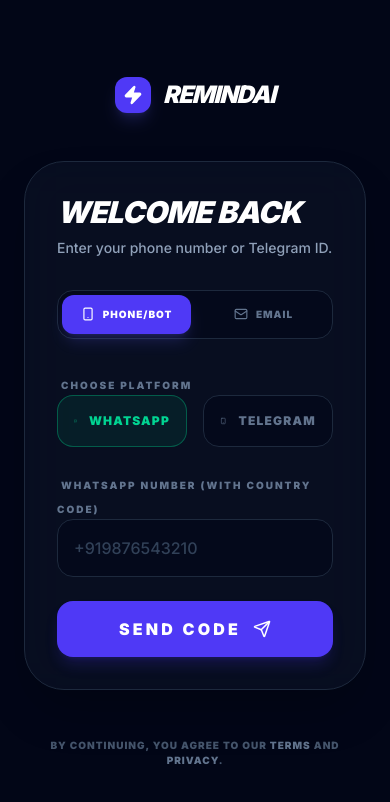
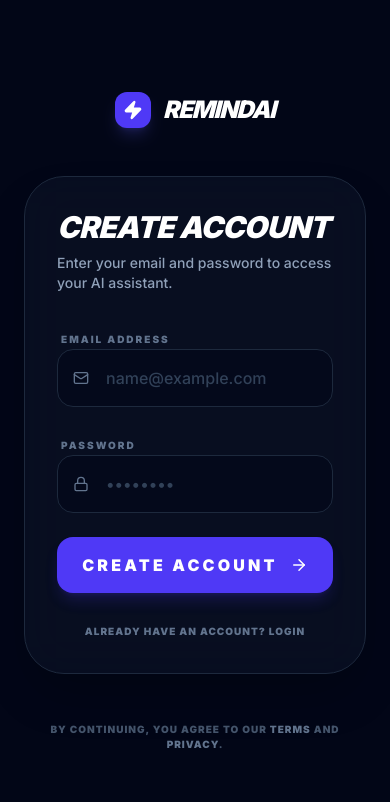
Before and after one commit to systematicfunnels/remind_ai, a Next.js app: page /login in a window 390 px wide. Shown: the top 802 px of the page. Built offline with nearby package versions, Linux system fonts and the light colour scheme.

Commit message:
refactor(login): simplify auth flow to email-only
Remove phone/OTP authentication and related UI components
Default to email auth and signup mode for cleaner user experience
Replace router refresh with hard redirect for session consistency

```diff
--- a/app/login/page.tsx
+++ b/app/login/page.tsx
@@ -10,62 +10,35 @@
   const initialPlan = searchParams.get('plan');
   const initialPlatform = searchParams.get('platform') as 'whatsapp' | 'telegram' | 'instagram' | null;
 
-  const [step, setStep] = useState<'phone' | 'otp' | 'email'>('phone');
-  const [authMode, setAuthMode] = useState<'phone' | 'email'>(initialPlan ? 'email' : 'phone');
+  const [authMode, setAuthMode] = useState<'email'>('email');
   const [email, setEmail] = useState('');
   const [password, setPassword] = useState('');
-  const [isSignup, setIsSignup] = useState(!!initialPlan);
-  const [phoneId, setPhoneId] = useState('');
-  const [channel, setChannel] = useState<'whatsapp' | 'telegram'>(initialPlatform === 'telegram' ? 'telegram' : 'whatsapp');
-  const [otp, setOtp] = useState('');
+  const [isSignup, setIsSignup] = useState(true);
   const [loading, setLoading] = useState(false);
   const [error, setError] = useState('');
   const router = useRouter();
-
-  const handleSendOtp = async (e: React.FormEvent) => {
-    e.preventDefault();
-    setLoading(true);
-    setError('');
-
-    try {
-      const res = await fetch('/api/auth/otp/send', {
-        method: 'POST',
-        headers: { 'Content-Type': 'application/json' },
-        body: JSON.stringify({ phoneId, channel }),
-      });
-
-      if (res.ok) {
-        setStep('otp');
-      } else {
-        const data = await res.json();
-        setError(data.error || 'Failed to send code. Make sure you have messaged our bot first.');
-      }
-    } catch {
-      setError('Connection error. Please try again.');
-    } finally {
-      setLoading(false);
-    }
-  };
 
   const handleEmailAuth = async (e: React.FormEvent) => {
     e.preventDefault();
     setLoading(true);
     setError('');
 
+    const endpoint = isSignup ? '/api/auth/email/signup' : '/api/auth/email/login';
+
     try {
-      const endpoint = isSignup ? '/api/auth/email/signup' : '/api/auth/email/login';
       const res = await fetch(endpoint, {
         method: 'POST',
         headers: { 'Content-Type': 'application/json' },
         body: JSON.stringify({ email, password }),
       });
 
+      const data = await res.json();
+
       if (res.ok) {
-        router.push('/dashboard');
-        router.refresh();
+        // Force a hard refresh to update session state across the app
+        window.location.href = '/dashboard';
       } else {
-        const data = await res.json();
-        setError(data.error || 'Authentication failed.');
+        setError(data.error || (isSignup ? 'Failed to create account' : 'Invalid email or password'));
       }
     } catch {
       setError('Connection error. Please try again.');
@@ -76,28 +49,6 @@
 
   const handleVerifyOtp = async (e: React.FormEvent) => {
     e.preventDefault();
-    setLoading(true);
-    setError('');
-
-    try {
-      const res = await fetch('/api/auth/otp/verify', {
-        method: 'POST',
-        headers: { 'Content-Type': 'application/json' },
-        body: JSON.stringify({ phoneId, code: otp }),
-      });
-
-      if (res.ok) {
-        router.push('/dashboard');
-        router.refresh();
-      } else {
-        const data = await res.json();
-        setError(data.error || 'Invalid or expired code.');
-      }
-    } catch {
-      setError('Verification error. Please try again.');
-    } finally {
-      setLoading(false);
-    }
   };
 
   return (
@@ -131,34 +82,11 @@
             </div>
           )}
           <h1 className="text-3xl font-black text-white italic uppercase tracking-tight mb-2">
-            {step === 'otp' ? 'Check your Bot' : (isSignup ? 'Create Account' : 'Welcome Back')}
+            {isSignup ? 'Create Account' : 'Welcome Back'}
           </h1>
           <p className="text-slate-400 text-sm font-medium mb-8">
-            {step === 'otp'
-              ? `We sent a 6-digit code to your ${channel === 'whatsapp' ? 'WhatsApp' : 'Telegram'}.`
-              : (authMode === 'phone' ? 'Enter your phone number or Telegram ID.' : 'Enter your email and password.')}
+            Enter your email and password to access your AI assistant.
           </p>
-
-          <div className="flex gap-2 mb-8 p-1 bg-slate-950/50 rounded-2xl border border-slate-800">
-            <button
-              onClick={() => { setAuthMode('phone'); setStep('phone'); setError(''); }}
-              className={`flex-1 flex items-center justify-center gap-2 py-3 rounded-xl text-[10px] font-black uppercase tracking-widest transition-all ${
-                authMode === 'phone' ? 'bg-indigo-600 text-white shadow-lg shadow-indigo-500/20' : 'text-slate-500 hover:text-slate-300'
-              }`}
-            >
-              <Smartphone size={14} />
-              Phone/Bot
-            </button>
-            <button
-              onClick={() => { setAuthMode('email'); setStep('email'); setError(''); }}
-              className={`flex-1 flex items-center justify-center gap-2 py-3 rounded-xl text-[10px] font-black uppercase tracking-widest transition-all ${
-                authMode === 'email' ? 'bg-indigo-600 text-white shadow-lg shadow-indigo-500/20' : 'text-slate-500 hover:text-slate-300'
-              }`}
-            >
-              <Mail size={14} />
-              Email
-            </button>
-          </div>
 
           {error && (
             <div className="mb-6 p-4 bg-rose-500/10 border border-rose-500/20 rounded-2xl">
@@ -166,102 +94,6 @@
             </div>
           )}
 
-          {step === 'otp' ? (
-            <form onSubmit={handleVerifyOtp} className="space-y-6">
-              <div className="space-y-2">
-                <label className="text-[10px] font-black text-slate-500 uppercase tracking-[0.2em] ml-1">6-Digit OTP</label>
-                <input
-                  type="text"
-                  value={otp}
-                  onChange={(e) => setOtp(e.target.value.replace(/\D/g, '').slice(0, 6))}
-                  placeholder="000000"
-                  required
-                  autoFocus
-                  className="w-full bg-slate-950/50 border border-slate-800 rounded-2xl p-4 text-white text-center text-2xl tracking-[0.5em] placeholder:text-slate-700 outline-none focus:border-indigo-500/50 transition-all font-black"
-                />
-              </div>
-
-              <button
-                type="submit"
-                disabled={loading}
-                className="w-full bg-indigo-600 hover:bg-indigo-500 disabled:bg-indigo-600/50 text-white font-black uppercase tracking-[0.2em] py-4 rounded-2xl shadow-lg shadow-indigo-600/20 transition-all flex items-center justify-center gap-3"
-              >
-                {loading ? <Loader2 className="animate-spin" size={20} /> : (
-                  <>
-                    Verify & Login <ArrowRight size={18} />
-                  </>
-                )}
-              </button>
-
-              <button
-                type="button"
-                onClick={() => setStep('phone')}
-                className="w-full text-[10px] font-black text-slate-500 hover:text-white uppercase tracking-widest transition-colors"
-              >
-                Change Phone Number
-              </button>
-            </form>
-          ) : authMode === 'phone' ? (
-            <form onSubmit={handleSendOtp} className="space-y-6">
-              <div className="space-y-4">
-                <label className="text-[10px] font-black text-slate-500 uppercase tracking-[0.2em] ml-1">Choose Platform</label>
-                <div className="grid grid-cols-2 gap-4">
-                  <button
-                    type="button"
-                    onClick={() => setChannel('whatsapp')}
-                    className={`flex items-center justify-center gap-3 p-4 rounded-2xl border transition-all ${
-                      channel === 'whatsapp'
-                        ? 'bg-emerald-500/10 border-emerald-500/40 text-emerald-400'
-                        : 'bg-slate-950/50 border-slate-800 text-slate-500 hover:border-slate-700'
-                    }`}
-                  >
-                    <MessageSquare size={18} />
-                    <span className="text-xs font-black uppercase tracking-widest">WhatsApp</span>
-                  </button>
-                  <button
-                    type="button"
-                    onClick={() => setChannel('telegram')}
-                    className={`flex items-center justify-center gap-3 p-4 rounded-2xl border transition-all ${
-                      channel === 'telegram'
-                        ? 'bg-sky-500/10 border-sky-500/40 text-sky-400'
-                        : 'bg-slate-950/50 border-slate-800 text-slate-500 hover:border-slate-700'
-                    }`}
-                  >
-                    <Smartphone size={18} />
-                    <span className="text-xs font-black uppercase tracking-widest">Telegram</span>
-                  </button>
-                </div>
-              </div>
-
-              <div className="space-y-2">
-                <label className="text-[10px] font-black text-slate-500 uppercase tracking-[0.2em] ml-1">
-                  {channel === 'whatsapp' ? 'WhatsApp Number (with country code)' : 'Telegram ID'}
-                </label>
-                <div className="relative group">
-                  <input
-                    type="text"
-                    value={phoneId}
-                    onChange={(e) => setPhoneId(e.target.value)}
-                    placeholder={channel === 'whatsapp' ? '+919876543210' : '123456789'}
-                    required
-                    className="w-full bg-slate-950/50 border border-slate-800 rounded-2xl p-4 text-white placeholder:text-slate-700 outline-none focus:border-indigo-500/50 transition-all font-medium"
-                  />
-                </div>
-              </div>
-
-              <button
-                type="submit"
-                disabled={loading}
-                className="w-full bg-indigo-600 hover:bg-indigo-500 disabled:bg-indigo-600/50 text-white font-black uppercase tracking-[0.2em] py-4 rounded-2xl shadow-lg shadow-indigo-600/20 transition-all flex items-center justify-center gap-3"
-              >
-                {loading ? <Loader2 className="animate-spin" size={20} /> : (
-                  <>
-                    Send Code <Send size={18} />
-                  </>
-                )}
-              </button>
-            </form>
-          ) : (
           <form onSubmit={handleEmailAuth} className="space-y-6">
             <div className="space-y-2">
               <label className="text-[10px] font-black text-slate-500 uppercase tracking-[0.2em] ml-1">Email Address</label>
@@ -313,7 +145,6 @@
               {isSignup ? 'Already have an account? Login' : "Don't have an account? Sign up"}
             </button>
           </form>
-          )}
         </div>
 
         <p className="mt-12 text-center text-[10px] font-black text-slate-600 uppercase tracking-widest">
```
Lines whose indentation alone changed are shown as unchanged.
